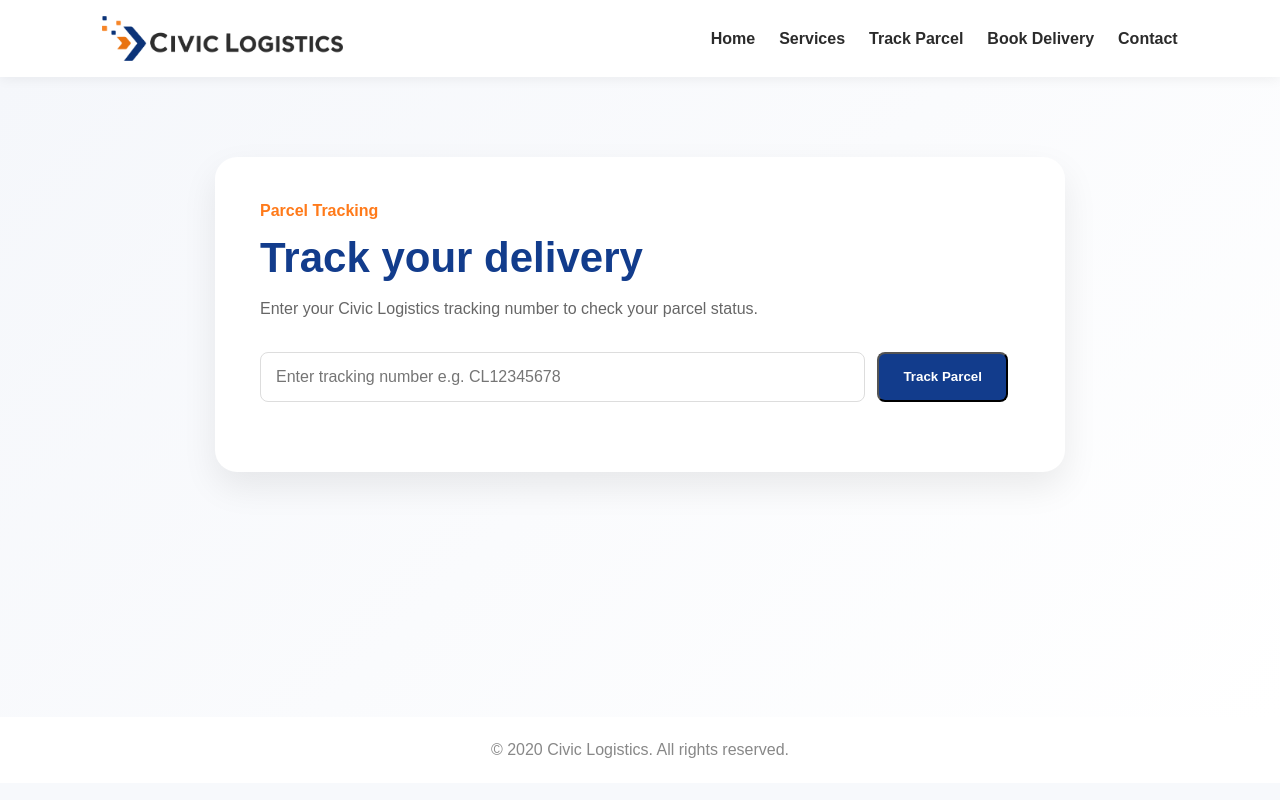
After one commit to Sa22akr/Logistics, a Django app: page /track/ in a window 1280 px wide. The commit adds this page. Run offline with Django 5.2, Linux system fonts and the light colour scheme.

Commit message:
Add shipment tracking system with UI and backend logic

```diff
--- a/shipments/templates/shipments/base.html
+++ b/shipments/templates/shipments/base.html
@@ -52,7 +52,7 @@
     }
 
     nav a:hover {
-      color: #FF7A1A; /* ORANGE */
+      color: #FF7A1A;
     }
 
     .menu-btn {
@@ -79,7 +79,7 @@
     }
 
     .tagline {
-      color: #FF7A1A; /* ORANGE */
+      color: #FF7A1A;
       font-weight: 700;
       margin-bottom: 14px;
     }
@@ -88,7 +88,7 @@
       font-size: 56px;
       line-height: 1.1;
       margin-bottom: 20px;
-      color: #123C8C; /* BLUE */
+      color: #123C8C;
     }
 
     .hero-text {
@@ -113,7 +113,7 @@
     }
 
     .primary {
-      background: #123C8C; /* BLUE */
+      background: #123C8C;
       color: white;
     }
 
@@ -152,6 +152,81 @@
       color: #2B2B2B;
       padding: 20px;
       border-radius: 14px;
+    }
+
+    /* TRACKING PAGE */
+    .track-section {
+      min-height: 80vh;
+      padding: 80px 8%;
+      background: linear-gradient(135deg, #f5f7fb, #ffffff);
+    }
+
+    .track-box {
+      max-width: 850px;
+      margin: auto;
+      background: white;
+      padding: 45px;
+      border-radius: 22px;
+      box-shadow: 0 15px 35px rgba(0,0,0,0.08);
+    }
+
+    .track-box h1 {
+      font-size: 42px;
+      color: #123C8C;
+      margin-bottom: 14px;
+    }
+
+    .track-text {
+      color: #666;
+      margin-bottom: 30px;
+      line-height: 1.6;
+    }
+
+    .track-form {
+      display: flex;
+      gap: 12px;
+      margin-bottom: 25px;
+    }
+
+    .track-form input {
+      flex: 1;
+      padding: 15px;
+      border: 1px solid #ddd;
+      border-radius: 8px;
+      font-size: 16px;
+    }
+
+    .error-box {
+      background: #fff1f1;
+      color: #b91c1c;
+      padding: 15px;
+      border-radius: 10px;
+      margin-top: 20px;
+    }
+
+    .result-card {
+      margin-top: 30px;
+      background: #f7f9fc;
+      padding: 25px;
+      border-radius: 16px;
+      border-left: 5px solid #FF7A1A;
+    }
+
+    .result-card h2 {
+      color: #123C8C;
+      margin-bottom: 18px;
+    }
+
+    .result-card p {
+      margin-bottom: 12px;
+      color: #333;
+    }
+
+    .status-pill {
+      background: #123C8C;
+      color: white;
+      padding: 6px 12px;
+      border-radius: 20px;
     }
 
     /* SERVICES */
@@ -254,6 +329,10 @@
       .service-grid {
         grid-template-columns: 1fr;
       }
+
+      .track-form {
+        flex-direction: column;
+      }
     }
   </style>
 </head>
@@ -270,7 +349,7 @@
   <nav id="navMenu">
     <a href="{% url 'home' %}">Home</a>
     <a href="#">Services</a>
-    <a href="#">Track Parcel</a>
+    <a href="{% url 'track_shipment' %}">Track Parcel</a>
     <a href="#">Book Delivery</a>
     <a href="#">Contact</a>
   </nav>
@@ -282,7 +361,7 @@
 </main>
 
 <footer>
-  <p>&copy; 2026 Civic Logistics. All rights reserved.</p>
+  <p>&copy; 2020 Civic Logistics. All rights reserved.</p>
 </footer>
 
 <script>
--- /dev/null
+++ b/shipments/templates/shipments/track.html
@@ -0,0 +1,48 @@
+{% extends 'shipments/base.html' %}
+
+{% block title %}Track Parcel | Civic Logistics{% endblock %}
+
+{% block content %}
+
+<section class="track-section">
+  <div class="track-box">
+    <p class="tagline">Parcel Tracking</p>
+    <h1>Track your delivery</h1>
+    <p class="track-text">
+      Enter your Civic Logistics tracking number to check your parcel status.
+    </p>
+
+    <form method="POST" class="track-form">
+      {% csrf_token %}
+      <input
+        type="text"
+        name="tracking_number"
+        placeholder="Enter tracking number e.g. CL12345678"
+        required
+      >
+      <button type="submit" class="btn primary">Track Parcel</button>
+    </form>
+
+    {% if error %}
+      <div class="error-box">
+        {{ error }}
+      </div>
+    {% endif %}
+
+    {% if shipment %}
+      <div class="result-card">
+        <h2>Tracking Result</h2>
+
+        <p><strong>Tracking Number:</strong> {{ shipment.tracking_number }}</p>
+        <p><strong>Status:</strong> <span class="status-pill">{{ shipment.status }}</span></p>
+        <p><strong>Sender:</strong> {{ shipment.sender_name }}</p>
+        <p><strong>Receiver:</strong> {{ shipment.receiver_name }}</p>
+        <p><strong>Pickup Address:</strong> {{ shipment.pickup_address }}</p>
+        <p><strong>Delivery Address:</strong> {{ shipment.delivery_address }}</p>
+        <p><strong>Created:</strong> {{ shipment.created_at }}</p>
+      </div>
+    {% endif %}
+  </div>
+</section>
+
+{% endblock %}
--- a/shipments/urls.py
+++ b/shipments/urls.py
@@ -3,4 +3,5 @@ from . import views
 
 urlpatterns = [
     path('', views.home, name='home'),
+    path('track/', views.track_shipment, name='track_shipment'),
 ]
--- a/shipments/views.py
+++ b/shipments/views.py
@@ -1,4 +1,23 @@
 from django.shortcuts import render
+from .models import Shipment
 
 def home(request):
     return render(request, 'shipments/home.html')
+
+
+def track_shipment(request):
+    shipment = None
+    error = None
+
+    if request.method == 'POST':
+        tracking_number = request.POST.get('tracking_number', '').strip().upper()
+
+        try:
+            shipment = Shipment.objects.get(tracking_number=tracking_number)
+        except Shipment.DoesNotExist:
+            error = "No shipment found with that tracking number."
+
+    return render(request, 'shipments/track.html', {
+        'shipment': shipment,
+        'error': error
+    })
```
Also changed, not shown: shipments/admin.py (added, +9 -0 lines), shipments/models.py (added, +40 -0 lines).
